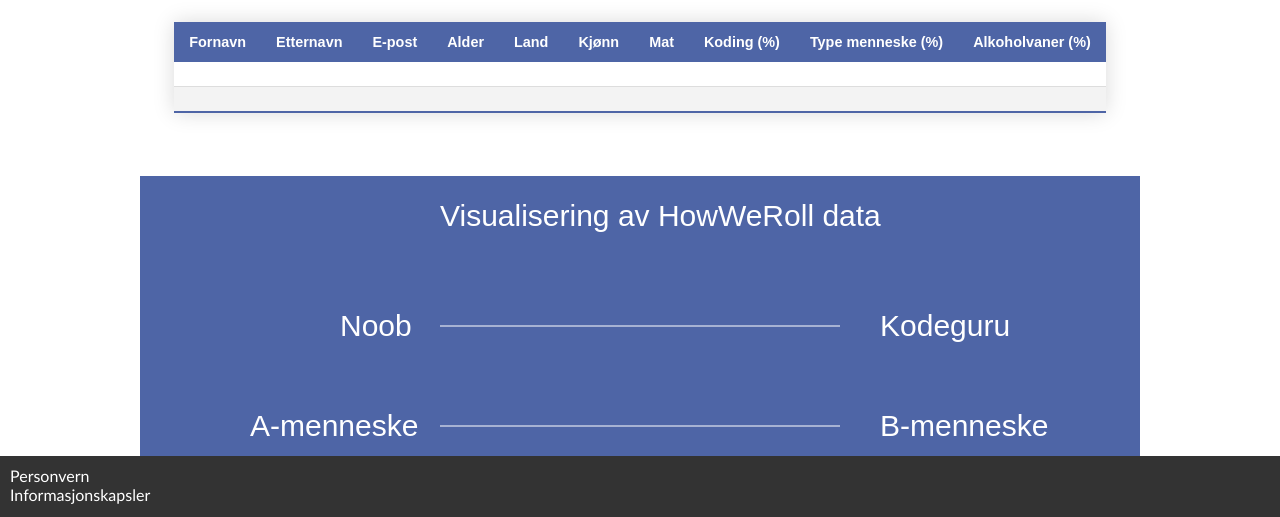
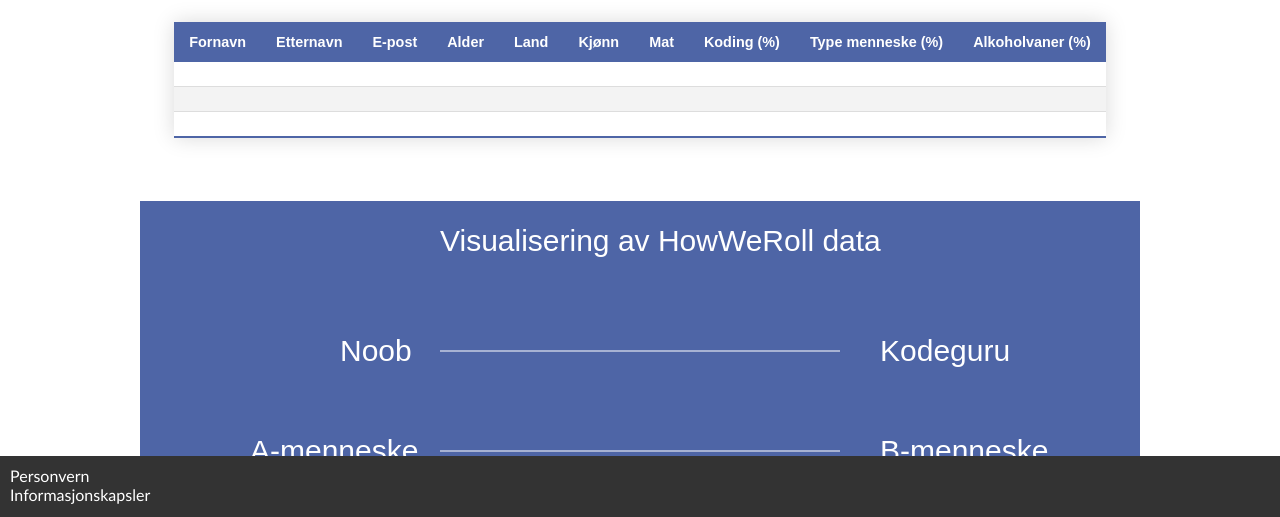
Before and after one commit to Skogstad-beep/HOWWEROLL, a plain HTML site: page hwr-report.html in a window 1280 px wide. Shown: the part 170-687 px from the top of the page. Drawn offline with Linux system fonts and the light colour scheme; no server answers.

Commit message:
Lagt til Christian i tabell

```diff
--- a/hwr-report.html
+++ b/hwr-report.html
@@ -312,6 +312,18 @@ footer img {
       <td></td>
       <td></td>
     </tr>
+    <tr>
+      <td></td>
+      <td></td>
+      <td></td>
+      <td></td>
+      <td></td>
+      <td></td>
+      <td></td>
+      <td></td>
+      <td></td>
+      <td></td>
+    </tr>
     </tbody>
   </table>
 
```
